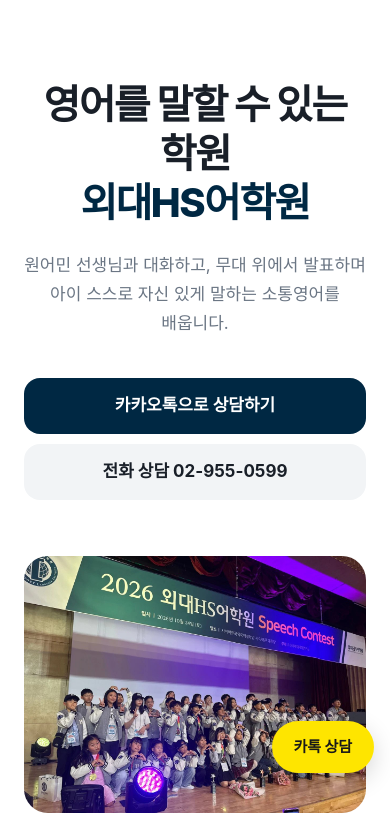
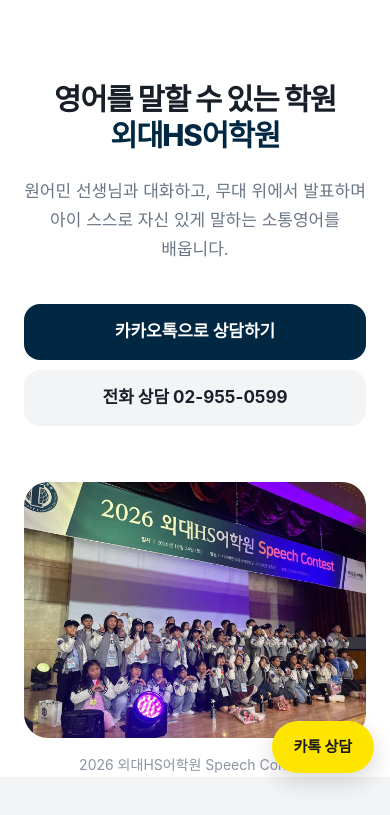
Before and after one commit to heyhug0117-beep/hs_dobong, a plain HTML site: page index.html in a window 390 px wide. Shown: the part 55-870 px from the top of the page. Drawn offline with Linux system fonts and the light colour scheme; a web font is replaced by a local one.

Commit message:
휴대폰에서 메인 제목이 두 줄에 맞게 글자 크기 조정
Co-Authored-By: Claude Opus 5.5 <noreply@anthropic.com>
Claude-Session: https://claude.ai/code/session_01YFzvNAd5kVDLhVi7Fx6NLr

```diff
--- a/css/style.css
+++ b/css/style.css
@@ -505,7 +505,7 @@ section { padding: 140px 0; }
 
   section { padding: 96px 0; }
   .hero { padding: 72px 0 0; }
-  .hero h1 { font-size: 40px; }
+  .hero h1 { font-size: clamp(27px, 7.6vw, 40px); }
   .hero .desc { font-size: 17px; }
   .hero-actions { flex-direction: column; gap: 10px; }
   .hero-actions .btn { width: 100%; }
```
